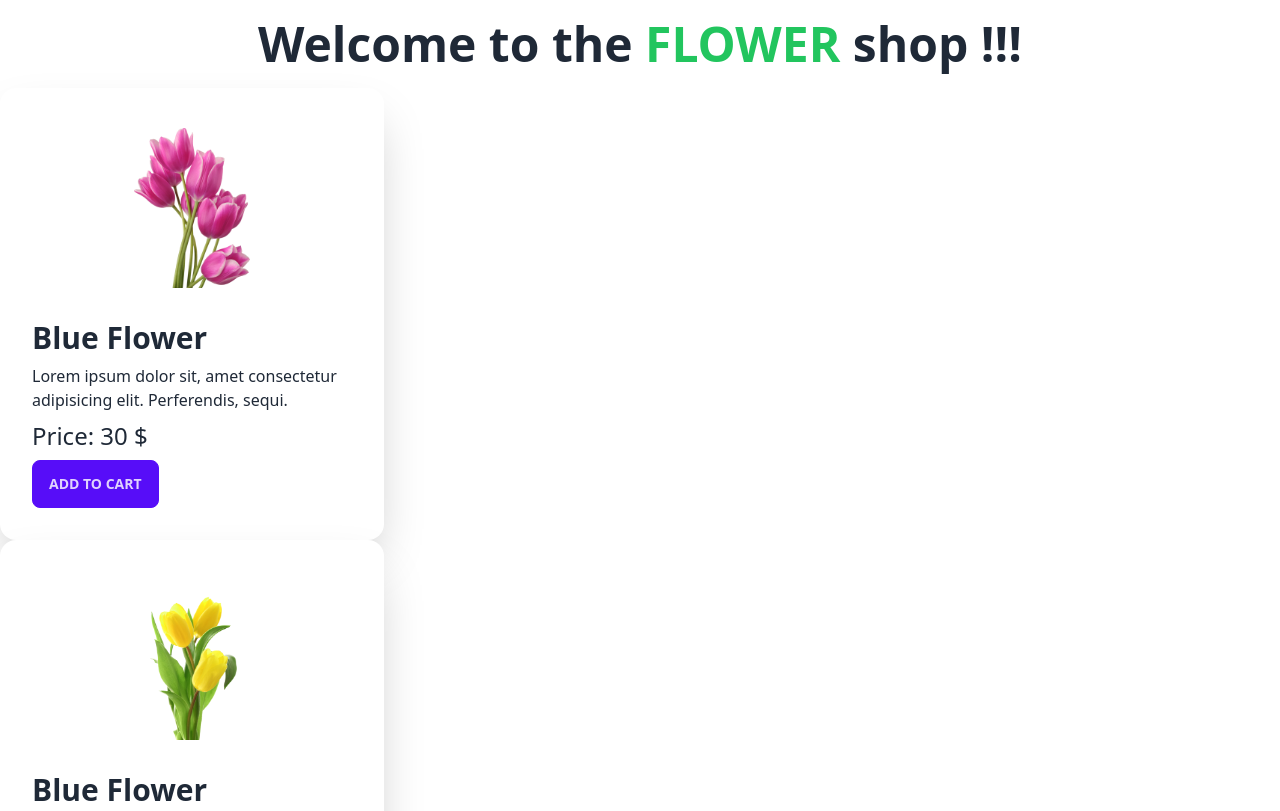
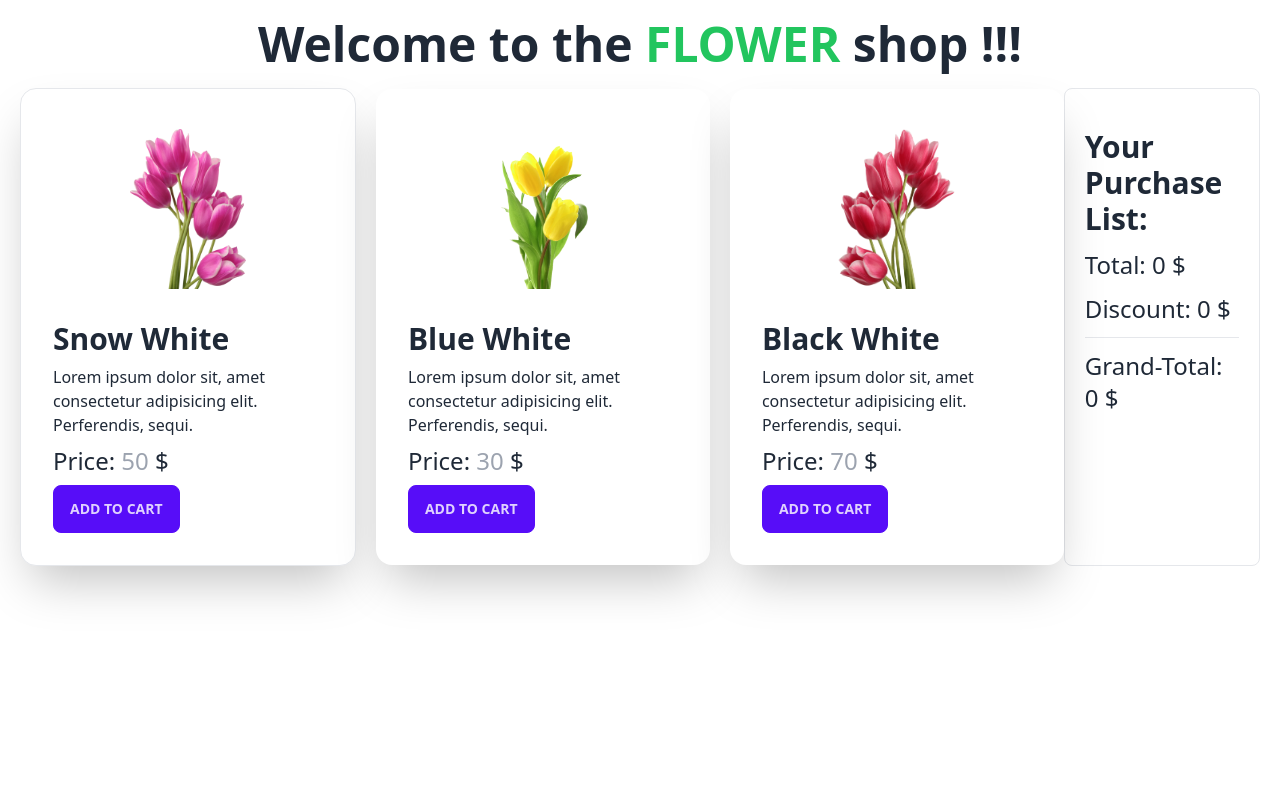
Before and after one commit to Ashraful-Islam-Akash3737/flower-shop, a plain HTML site: page index.html in a window 1280 px wide. Shown: the top 811 px of the page. Drawn offline with nearby package versions, Linux system fonts and the light colour scheme.

Commit message:
create this page complete with responsive

```diff
--- a/index.html
+++ b/index.html
@@ -9,56 +9,70 @@
     <script src="https://cdn.tailwindcss.com"></script>
 </head>
 
-<body>
+<body class="px-5">
     <header class="">
         <h1 class="text-5xl font-bold text-center my-5"> Welcome to the <span class="text-green-500">FLOWER</span> shop
             !!!</h1>
     </header>
-    <main class="">
-        <div class="">
+    <main class="mx-auto flex flex-col lg:flex-row">
+        <!-- flower section -->
+        <div class=" flex flex-col justify-center items-center  lg:flex-row gap-5">
             <!-- image card 1 -->
-            <div class="card w-96 bg-base-100 shadow-2xl ">
+            <div class="card w-auto bg-base-100 shadow-2xl border">
                 <figure class="px-10 pt-10 ">
                     <img src="image/pngwing 6.png" alt="Shoes" class="rounded-xl h-40" />
                 </figure>
                 <div class="card-body  text-start">
-                    <h2 class="card-title text-3xl font-semibold">Blue Flower</h2>
+                    <h2 class="card-title text-3xl font-semibold">Snow White</h2>
                     <p>Lorem ipsum dolor sit, amet consectetur adipisicing elit. Perferendis, sequi.</p>
-                    <h3 class="text-2xl font-medium">Price: <span id="">30</span> $</h3>
+                    <h3 class="text-2xl font-medium">Price: <span id="flower-price1" class="text-gray-400">50</span> $</h3>
                     <div class="card-actions">
-                        <button class="btn btn-primary">Add to Cart</button>
+                        <button id="flower-button1" class="btn btn-primary">Add to Cart</button>
                     </div>
                 </div>
             </div>
             <!-- image card 2 -->
-            <div class="card w-96 bg-base-100 shadow-2xl ">
+            <div class="card w-auto bg-base-100 shadow-2xl ">
                 <figure class="px-10 pt-10 ">
                     <img src="image/pngwing 7.png" alt="Shoes" class="rounded-xl h-40" />
                 </figure>
                 <div class="card-body  text-start">
-                    <h2 class="card-title text-3xl font-semibold">Blue Flower</h2>
+                    <h2 class="card-title text-3xl font-semibold">Blue White</h2>
                     <p>Lorem ipsum dolor sit, amet consectetur adipisicing elit. Perferendis, sequi.</p>
-                    <h3 class="text-2xl font-medium">Price: <span id="">30</span> $</h3>
+                    <h3 class="text-2xl font-medium">Price: <span id="flower-price2" class="text-gray-400">30</span> $</h3>
                     <div class="card-actions">
-                        <button class="btn btn-primary">Add to Cart</button>
+                        <button id="flower-button2" class="btn btn-primary">Add to Cart</button>
                     </div>
                 </div>
             </div>
             <!-- image card 3 -->
-            <div class="card w-96 bg-base-100 shadow-2xl ">
+            <div class="card w-auto bg-base-100 shadow-2xl ">
                 <figure class="px-10 pt-10 ">
                     <img src="image/pngwing 10.png" alt="Shoes" class="rounded-xl h-40" />
                 </figure>
                 <div class="card-body  text-start">
-                    <h2 class="card-title text-3xl font-semibold">Blue Flower</h2>
+                    <h2 class="card-title text-3xl font-semibold">Black White</h2>
                     <p>Lorem ipsum dolor sit, amet consectetur adipisicing elit. Perferendis, sequi.</p>
-                    <h3 class="text-2xl font-medium">Price: <span id="">30</span> $</h3>
+                    <h3 class="text-2xl font-medium">Price: <span id="flower-price3" class="text-gray-400">70</span> $</h3>
                     <div class="card-actions">
-                        <button class="btn btn-primary">Add to Cart</button>
+                        <button id="flower-button3" class="btn btn-primary">Add to Cart</button>
                     </div>
                 </div>
             </div>
         </div>
+        <!-- calculate section -->
+
+        <div class="space-y-3 p-5 border rounded-lg flex justify-start   flex-col ">
+            <div class="" id="flower-list-container">
+                <h2 class="text-3xl font-semibold mt-5">Your Purchase List:</h2>
+
+            </div>
+            <p class="text-2xl font-medium">Total: <span id="total">0</span> $</p>
+            <p class="text-2xl font-medium">Discount: <span id="discount">0</span> $</p>
+            <hr>
+            <p class="text-2xl font-medium">Grand-Total: <span id="Grand-Total">0</span> $</p>
+        </div>
+
     </main>
 
 
```
